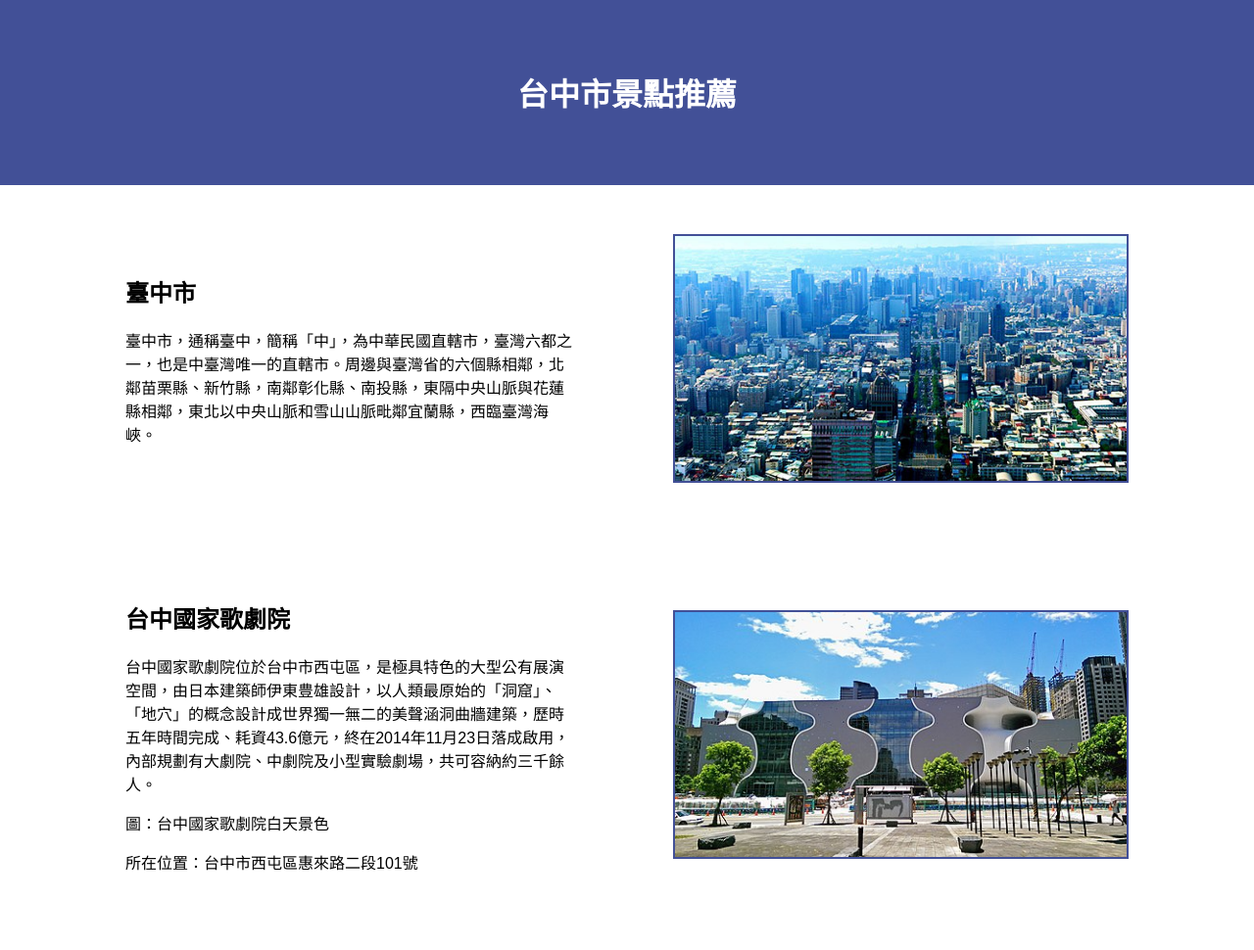
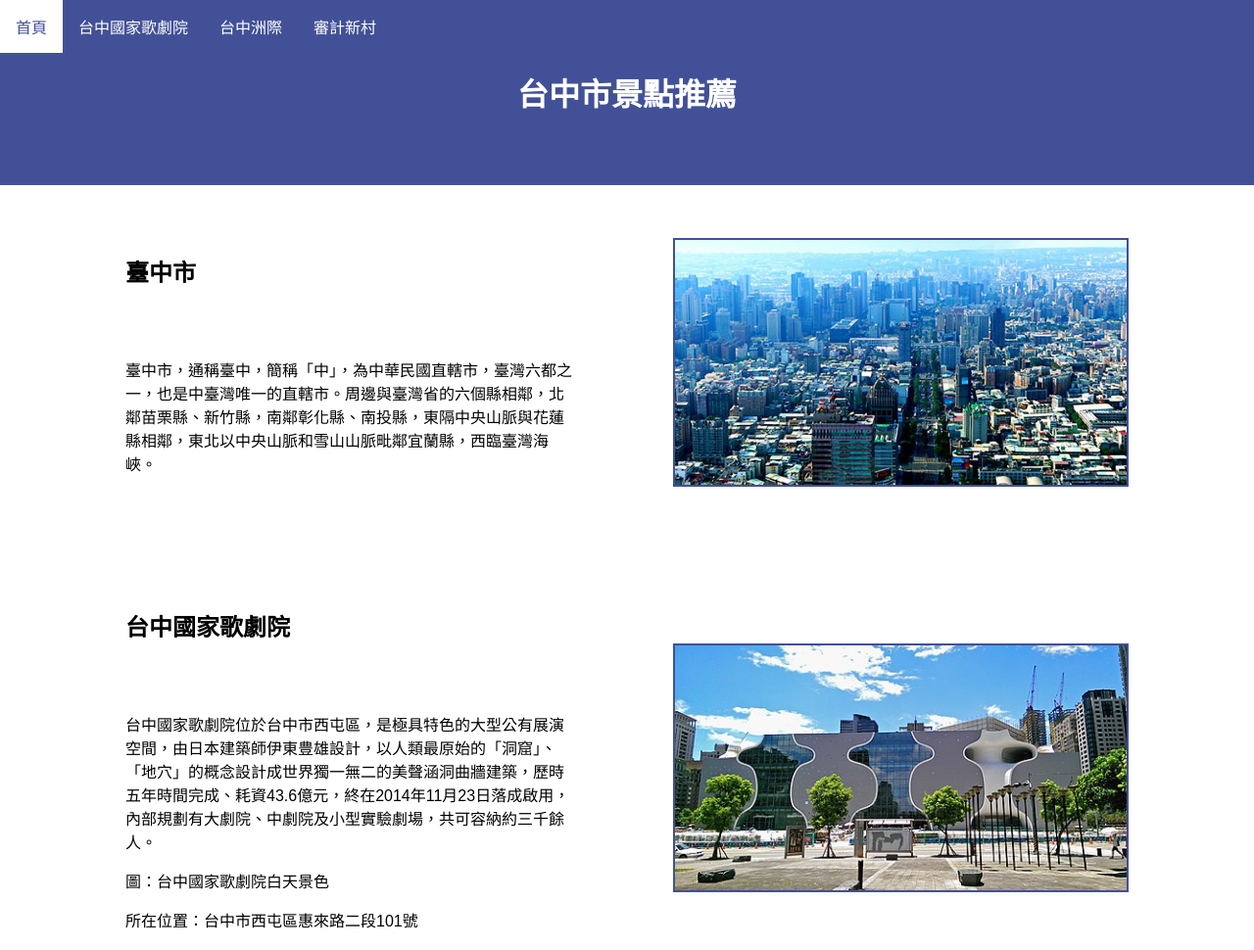
Before and after one commit to c4vvvv/myhw1, a plain HTML site: page index.html in a window 1280 px wide. Shown: the top 970 px of the page at 98% size. Drawn offline with Linux system fonts and the light colour scheme.

Commit message:
Add files via upload

```diff
--- a/index.html
+++ b/index.html
@@ -40,28 +40,75 @@
     transform: scale(1.5);
   }
 
+.navbar {
+  overflow: hidden;
+  background-color: #425097;
+  position: fixed; /* Set the navbar to fixed position */
+  top: 0; /* Position the navbar at the top of the page */
+  width: 100%; /* Full width */
+}
 
-    </style>
-</head>
+/* Links inside the navbar */
+.navbar a {
+  float: left;
+  display: #425097 ;
+  color:  white;
+  text-align: center;
+  padding: 15px 16px;
+  text-decoration: none;
+}
+
+/* Change background on mouse-over */
+.navbar a:hover {
+  background: white;
+  color: #425097 ;
+}
+
+/* Main content */
+.main {
+  margin-top: 30px; /* Add a top margin to avoid content overlay */
+}
+
+.spacer {
+    height: 35px;
+}
+
+  </style>
+
+
 <body>
-    <div class="banner">
+
+    <div class="navbar">
+  <a href="#home">首頁</a>
+  <a href="#s1">台中國家歌劇院</a>
+  <a href="#s2">台中洲際</a>
+  <a href="#s3">審計新村</a>
+</div>
+
+
+    <div id="home"  class="banner">
         <h1>台中市景點推薦</h1>
+
     </div>
 
     <div class="container">
         <div class="section">
             <div class="text">
-                <h2>臺中市</h2>
+
+                <h2  >臺中市</h2>
+                <div class="spacer"></div>
                 <p>臺中市，通稱臺中，簡稱「中」，為中華民國直轄市，臺灣六都之一，也是中臺灣唯一的直轄市。周邊與臺灣省的六個縣相鄰，北鄰苗栗縣、新竹縣，南鄰彰化縣、南投縣，東隔中央山脈與花蓮縣相鄰，東北以中央山脈和雪山山脈毗鄰宜蘭縣，西臨臺灣海峽。
 </p>
             </div>
             <div class="image">
-            <img src="00.jpeg" class ="zoom" alt="台中市" >
+            <img  src="00.jpeg" class ="zoom" alt="台中市" >
         </div>
     </div>
-        <div class="section">
+        <div id="s1"class="section">
             <div class="text">
+
                 <h2>台中國家歌劇院</h2>
+                <div class="spacer"></div>
                 <p>台中國家歌劇院位於台中市西屯區，是極具特色的大型公有展演空間，由日本建築師伊東豊雄設計，以人類最原始的「洞窟」、「地穴」的概念設計成世界獨一無二的美聲涵洞曲牆建築，歷時五年時間完成、耗資43.6億元，終在2014年11月23日落成啟用，內部規劃有大劇院、中劇院及小型實驗劇場，共可容納約三千餘人。</P>
 
 <p>圖：台中國家歌劇院白天景色</P>
@@ -71,12 +118,15 @@
 </p>
             </div>
             <div class="image">
-            	<img src= "01.jpeg"  class ="zoom" alt= "台中國家歌劇院">
+
+            	<img  src= "01.jpeg"  class ="zoom" alt= "台中國家歌劇院">
         </div>
     </div>
-        <div class="section">
+        <div id="s2" class="section">
             <div class="text">
+
                 <h2>臺中洲際</h2>
+                 <div class="spacer"></div>
                 <p>臺中州廳位於台中市西區，為一座國定古蹟，二戰後由台中市政府遷入辦公，由於該建築原為日治時期的臺中州廳（即「州政府」），因而沿用此稱呼。周邊鄰近台中文學公園、台中刑務所演武場、宮原眼科等熱門景點。</p>
 
 
@@ -84,24 +134,33 @@
 <p>所在位置：台中市西區民權路99號</p>
             </div>
             <div class="image">
-            	<img src= "02.jpeg"  class ="zoom" alt="台中洲際">
+
+            	<img id="s2" src= "02.jpeg"  class ="zoom" alt="台中洲際">
         </div>
      </div>
-        <div class="section">
+        <div id="s3" class="section">
             <div class="text">
+
                 <h2>審計新村</h2>
+                 <div class="spacer"></div>
                 <p>審計新村位於台中市西區，原為臺灣省政府審計處員工宿舍，在凍省之後成了閒置空間荒廢多年，近年配合台中市政府勞工局「摘星青年、築夢台中」創業基地進駐計畫，重新規劃轉型成為創業基地與文創園區。</p>
 
 <p>圖：審計新村</p>
 <P>所在位置：台中市西區民生路368巷</p>
             </div>
             <div class="image">
-            	<img src= "03.jpeg"  class ="zoom" alt="審計新村">
+
+            	<img  src= "03.jpeg"  class ="zoom" alt="審計新村">
         </div>
     </div>
  </div>
     <div class="footer">
+<p>
+        <iframe src="https://www.google.com/maps/d/u/0/embed?mid=1RLC7LMwrmCR-beewu9BzUrZggQ4ciJY&ehbc=2E312F" width="950" height="980"></iframe> </p>
+
         <p>版權所有 &copy; 2025 陳旻薇</p>
+        <A href=" mailto: q0981576058@gmail.com ">✉️寄送郵件</A>
     </div>
+
 </body>
 </html>
```
